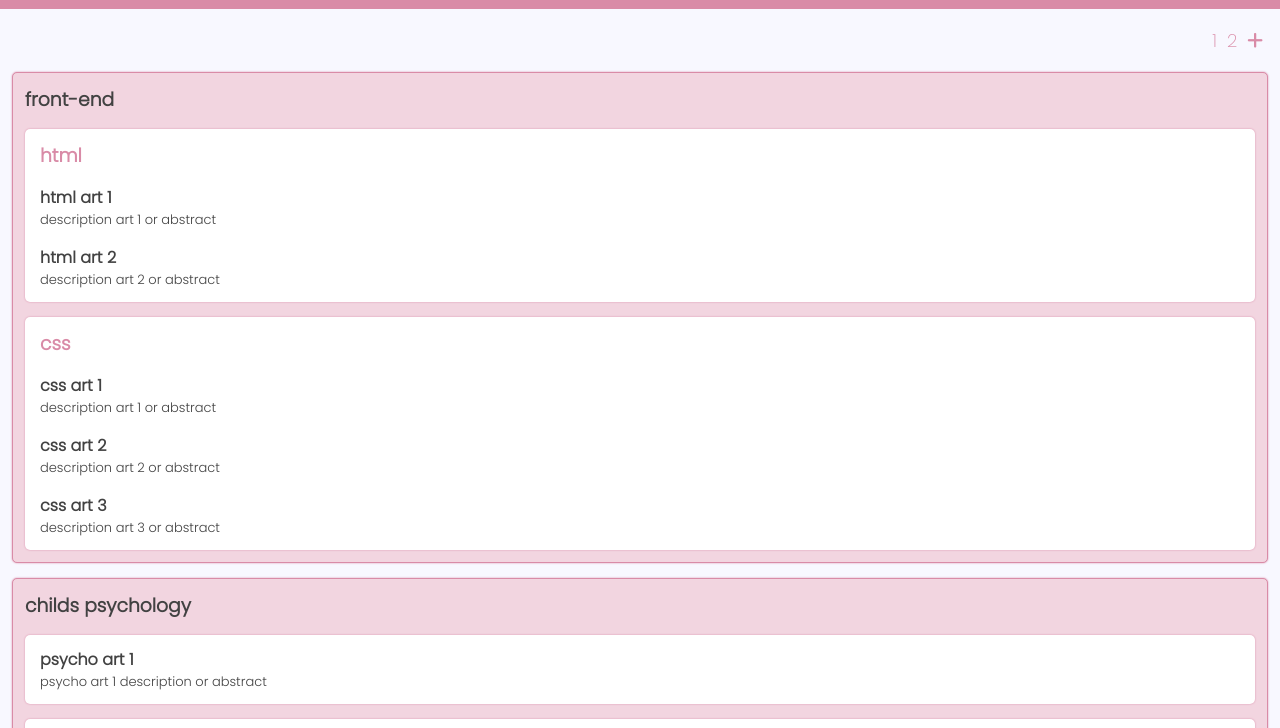
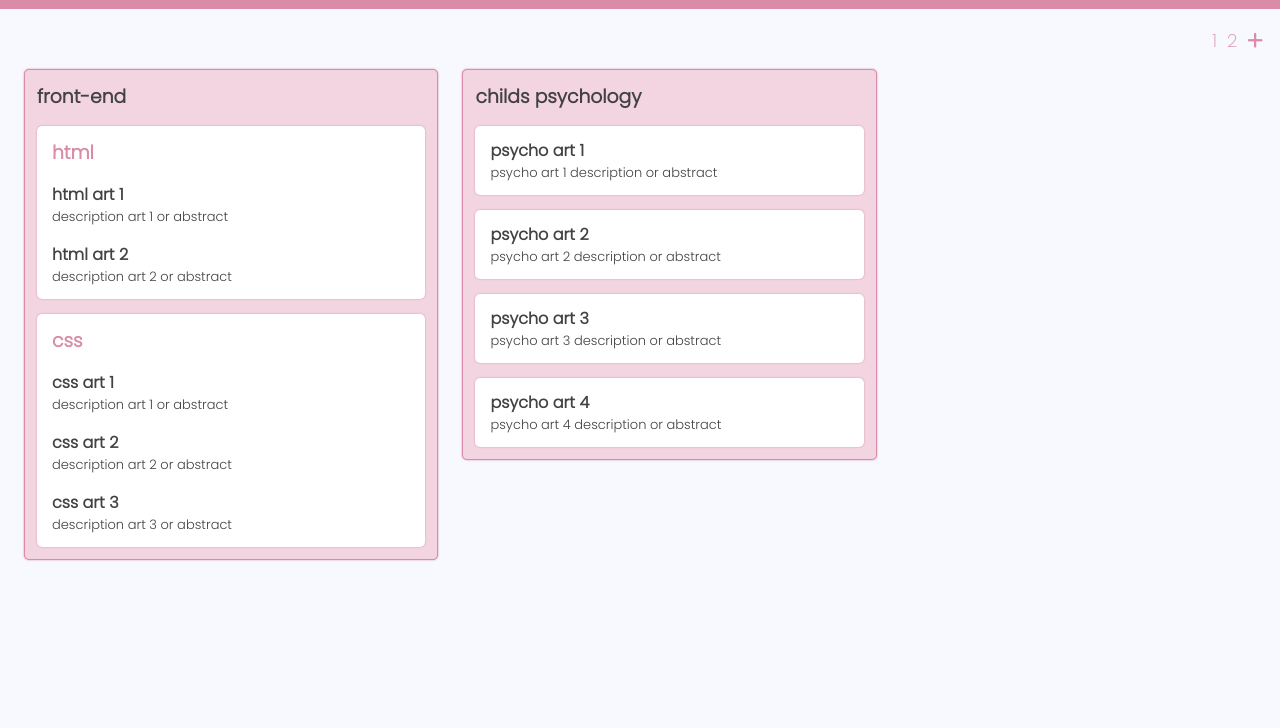
Before and after one commit to marcjnn/be-my-bookmark, a plain HTML site: page personal.html in a window 1280 px wide. Shown: the part 48-776 px from the top of the page. Drawn offline with Linux system fonts and the light colour scheme.

Commit message:
style: responsive for tablets and desktops

```diff
--- a/style/personal.css
+++ b/style/personal.css
@@ -39,9 +39,9 @@
 /* MAIN - nav */
 
 .subMenu {
-  width: 100%;
+  /* width: 100%; */
   text-align: right;
-  margin-top: 72px;
+  padding-top: 15px;
 }
 
 .subMenu > ul {
@@ -59,14 +59,16 @@
   background-color: #f8f8ff;
   width: 100vw;
   min-height: 100vh;
-  display: flex;
+  margin-top: 57px;
+  /* display: flex;
   flex-wrap: wrap;
-  justify-content: center;
+  justify-content: center; */
+  /* align-items: flex-start; */
 }
 
-.boards {
+/* .boards {
   width: 100%;
-}
+} */
 
 /* .boards div:first-child {
   margin-top: 78px;
@@ -107,3 +109,21 @@ ul.boardSection {
 .bmDescription {
   font-size: 13px;
 }
+
+@media all and (min-width: 768px) {
+  .boards {
+    display: flex;
+    align-items: flex-start;
+  }
+
+  .newBoard {
+    width: 50%;
+    margin: 12px;
+  }
+}
+
+@media all and (min-width: 1200px) {
+  .newBoard {
+    width: 33%;
+  }
+}
```
